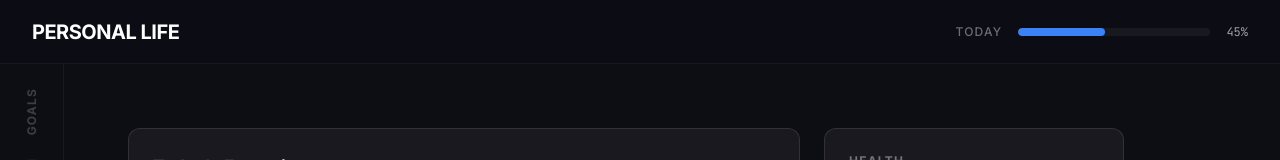
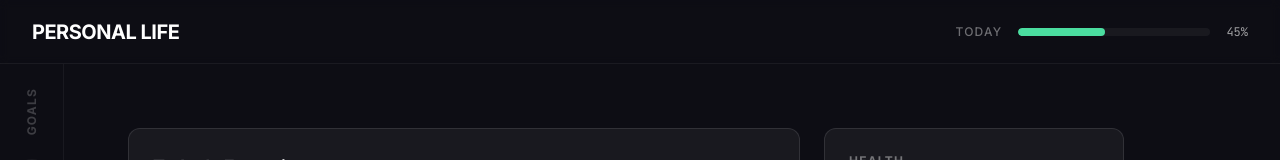
Before and after one commit to ishankumax/ProdOS, a Next.js app: page / in a window 1280 px wide. Shown: the top 160 px of the page. Built offline with nearby package versions, Linux system fonts and the light colour scheme.

Commit message:
refactor(Header): migrate to global theme tokens

```diff
--- a/components/layout/Header.tsx
+++ b/components/layout/Header.tsx
@@ -1,4 +1,5 @@
 import { WorkspaceType } from "./BottomNavbar";
+import { SURFACE } from "@/lib/theme";
 
 interface HeaderProps {
   activeWorkspace: WorkspaceType;
@@ -6,14 +7,14 @@ interface HeaderProps {
 
 export default function Header({ activeWorkspace }: HeaderProps) {
   return (
-    <header className="h-16 border-b border-white/5 flex items-center justify-between px-8 bg-[#0d0d14]/80 backdrop-blur-sm sticky top-0 z-10">
+    <header className={`h-16 border-b border-white/[0.06] flex items-center justify-between px-8 ${SURFACE.tw.base}/80 backdrop-blur-sm sticky top-0 z-10`}>
       <h1 className="text-xl font-bold tracking-tight text-white uppercase">{activeWorkspace}</h1>
 
       {/* Daily Progress Bar */}
       <div className="flex items-center gap-4">
         <span className="text-xs font-medium text-white/40 uppercase tracking-widest">Today</span>
-        <div className="w-48 h-2 bg-white/5 rounded-full overflow-hidden">
-          <div className="h-full bg-blue-500 rounded-full" style={{ width: "45%" }} />
+        <div className="w-48 h-2 bg-white/[0.05] rounded-full overflow-hidden">
+          <div className="h-full bg-brand-500 rounded-full transition-all duration-500" style={{ width: "45%" }} />
         </div>
         <span className="text-xs font-mono text-white/60">45%</span>
       </div>
```
